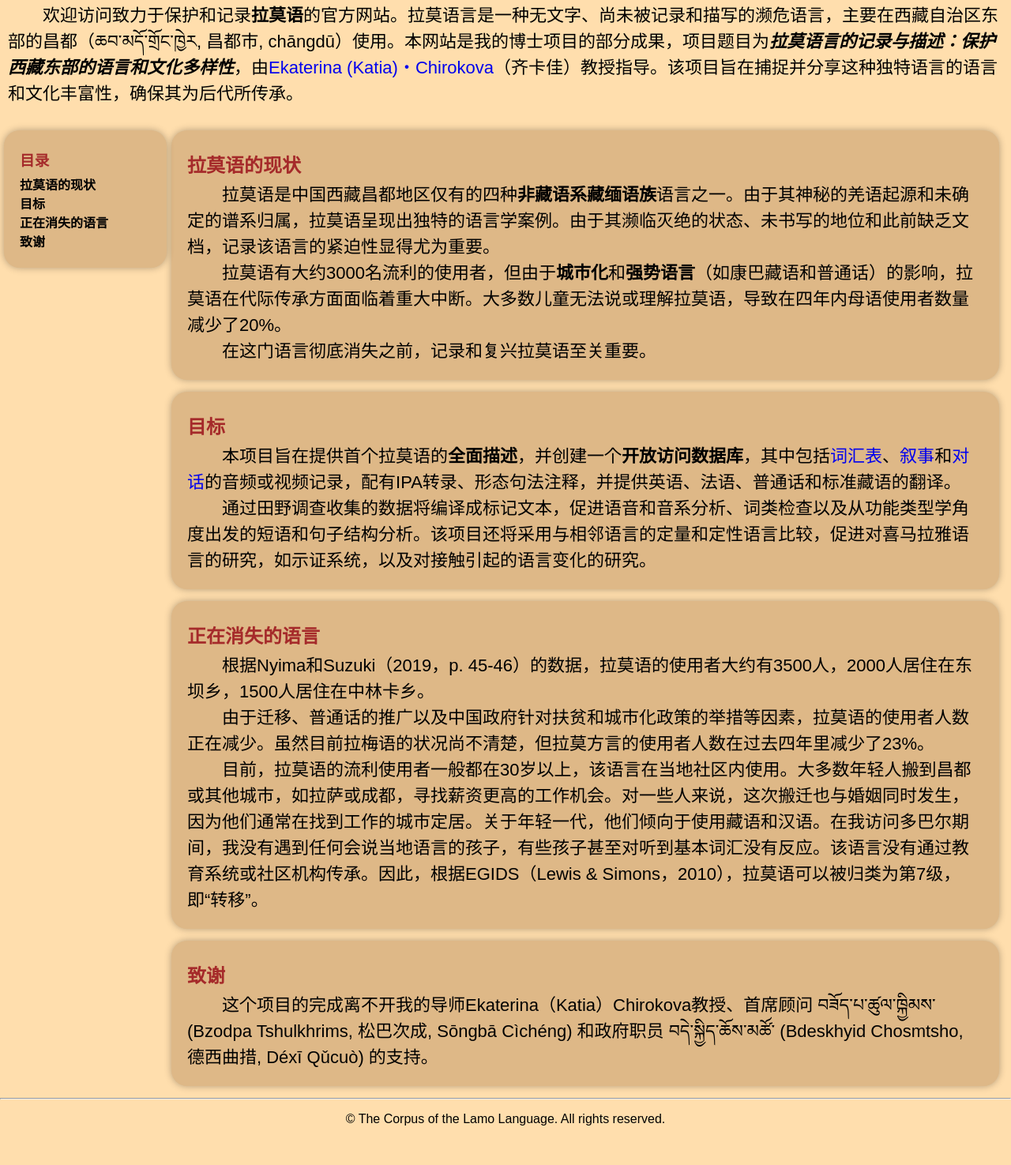
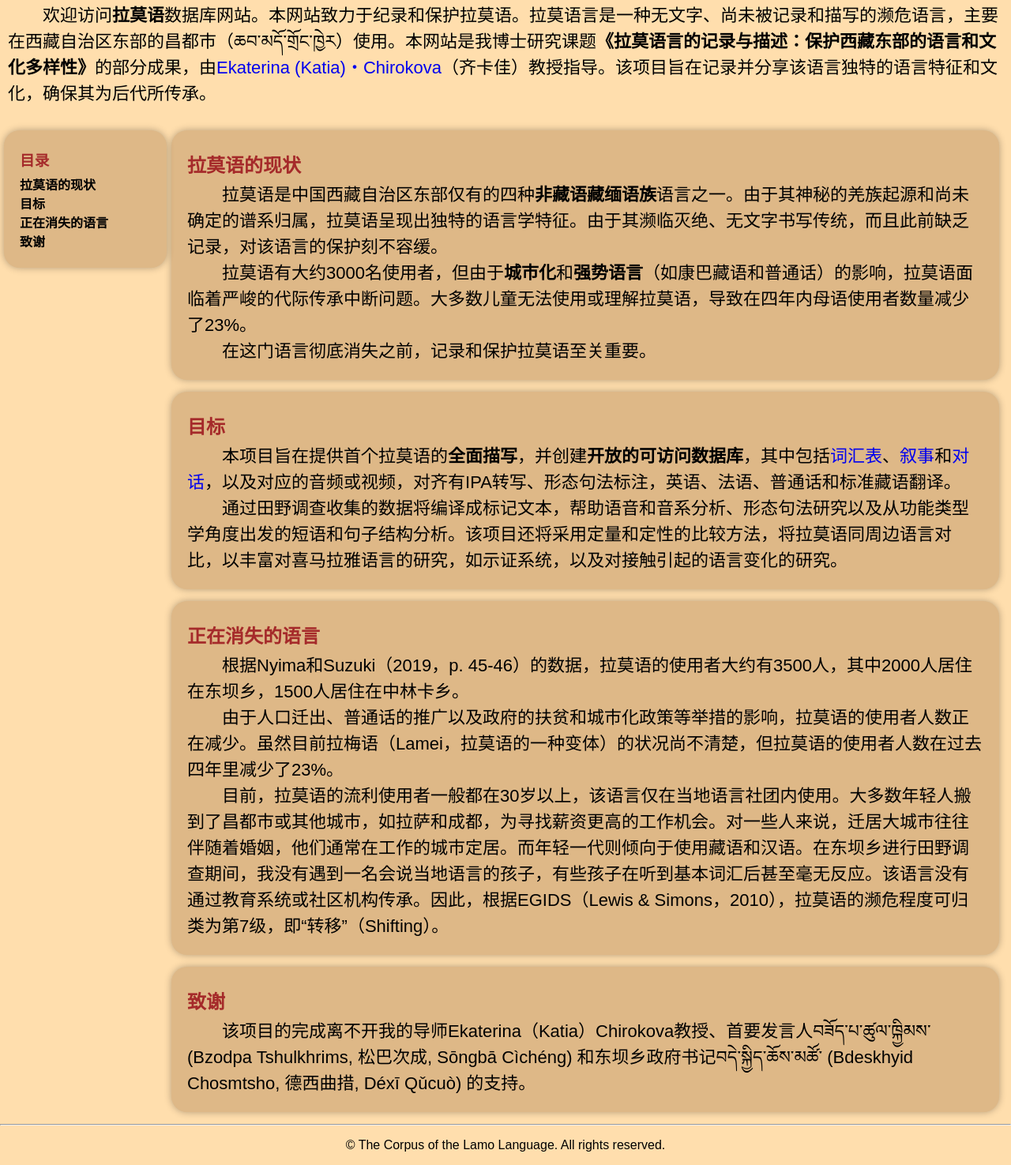
Before and after one commit to oleo7823/lamo, a plain HTML site: page 01 homepage_cn.html in a window 1280 px wide. Shown: the part 171-1646 px from the top of the page at 79% size. Before the commit the page ends 1613 px from the top, so only its background shows below. Drawn offline with Linux system fonts and the light colour scheme.

Commit message:
homepage_cn lang polish

```diff
--- a/01 homepage_cn.html
+++ b/01 homepage_cn.html
@@ -58,7 +58,7 @@
     </nav>
 
     <div class="intro">
-        <p>欢迎访问致力于保护和记录<b>拉莫语</b>的官方网站。拉莫语言是一种无文字、尚未被记录和描写的濒危语言，主要在西藏自治区东部的昌都（ཆབ་མདོ་གྲོང་ཁྱེར, 昌都市, chāngdū）使用。本网站是我的博士项目的部分成果，项目题目为<strong><i>拉莫语言的记录与描述：保护西藏东部的语言和文化多样性</i></strong>，由<a href="http://katia-chirkova.info/" target="_blank">Ekaterina (Katia)・Chirokova</a>（齐卡佳）教授指导。该项目旨在捕捉并分享这种独特语言的语言和文化丰富性，确保其为后代所传承。</p>
+        <p>欢迎访问<b>拉莫语</b>数据库网站。本网站致力于纪录和保护拉莫语。拉莫语言是一种无文字、尚未被记录和描写的濒危语言，主要在西藏自治区东部的昌都市（ཆབ་མདོ་གྲོང་ཁྱེར）使用。本网站是我博士研究课题<b>《拉莫语言的记录与描述：保护西藏东部的语言和文化多样性》</b>的部分成果，由<a href="http://katia-chirkova.info/" target="_blank">Ekaterina (Katia)・Chirokova</a>（齐卡佳）教授指导。该项目旨在记录并分享该语言独特的语言特征和文化，确保其为后代所传承。</p>
     </div>
 
     <article>
@@ -75,29 +75,29 @@
 
         <section class="content">
             <h2 id="t1">拉莫语的现状</h2>
-            <p>拉莫语是中国西藏昌都地区仅有的四种<b>非藏语系藏缅语族</b>语言之一。由于其神秘的羌语起源和未确定的谱系归属，拉莫语呈现出独特的语言学案例。由于其濒临灭绝的状态、未书写的地位和此前缺乏文档，记录该语言的紧迫性显得尤为重要。</p>
-            <p>拉莫语有大约3000名流利的使用者，但由于<b>城市化</b>和<b>强势语言</b>（如康巴藏语和普通话）的影响，拉莫语在代际传承方面面临着重大中断。大多数儿童无法说或理解拉莫语，导致在四年内母语使用者数量减少了20%。</p>
-            <p>在这门语言彻底消失之前，记录和复兴拉莫语至关重要。</p>
+            <p>拉莫语是中国西藏自治区东部仅有的四种<b>非藏语藏缅语族</b>语言之一。由于其神秘的羌族起源和尚未确定的谱系归属，拉莫语呈现出独特的语言学特征。由于其濒临灭绝、无文字书写传统，而且此前缺乏记录，对该语言的保护刻不容缓。</p>
+            <p>拉莫语有大约3000名使用者，但由于<b>城市化</b>和<b>强势语言</b>（如康巴藏语和普通话）的影响，拉莫语面临着严峻的代际传承中断问题。大多数儿童无法使用或理解拉莫语，导致在四年内母语使用者数量减少了23%。</p>
+            <p>在这门语言彻底消失之前，记录和保护拉莫语至关重要。</p>
         </section>
 
         <section class="content">
             <h2 id="t2">目标</h2>
-            <p>本项目旨在提供首个拉莫语的<b>全面描述</b>，并创建一个<b>开放访问数据库</b>，其中包括<a href="#">词汇表</a>、<a href="#">叙事</a>和<a href="#">对话</a>的音频或视频记录，配有IPA转录、形态句法注释，并提供英语、法语、普通话和标准藏语的翻译。</p>
-            <p>通过田野调查收集的数据将编译成标记文本，促进语音和音系分析、词类检查以及从功能类型学角度出发的短语和句子结构分析。该项目还将采用与相邻语言的定量和定性语言比较，促进对喜马拉雅语言的研究，如示证系统，以及对接触引起的语言变化的研究。</p>
+            <p>本项目旨在提供首个拉莫语的<b>全面描写</b>，并创建<b>开放的可访问数据库</b>，其中包括<a href="#">词汇表</a>、<a href="#">叙事</a>和<a href="#">对话</a>，以及对应的音频或视频，对齐有IPA转写、形态句法标注，英语、法语、普通话和标准藏语翻译。</p>
+            <p>通过田野调查收集的数据将编译成标记文本，帮助语音和音系分析、形态句法研究以及从功能类型学角度出发的短语和句子结构分析。该项目还将采用定量和定性的比较方法，将拉莫语同周边语言对比，以丰富对喜马拉雅语言的研究，如示证系统，以及对接触引起的语言变化的研究。</p>
         </section>
 
 
         <section class="content">
             <h2 id="t3">正在消失的语言</h2>
-            <p>根据Nyima和Suzuki（2019，p. 45-46）的数据，拉莫语的使用者大约有3500人，2000人居住在东坝乡，1500人居住在中林卡乡。</p>
-            <p>由于迁移、普通话的推广以及中国政府针对扶贫和城市化政策的举措等因素，拉莫语的使用者人数正在减少。虽然目前拉梅语的状况尚不清楚，但拉莫方言的使用者人数在过去四年里减少了23%。</p>
-            <p>目前，拉莫语的流利使用者一般都在30岁以上，该语言在当地社区内使用。大多数年轻人搬到昌都或其他城市，如拉萨或成都，寻找薪资更高的工作机会。对一些人来说，这次搬迁也与婚姻同时发生，因为他们通常在找到工作的城市定居。关于年轻一代，他们倾向于使用藏语和汉语。在我访问多巴尔期间，我没有遇到任何会说当地语言的孩子，有些孩子甚至对听到基本词汇没有反应。该语言没有通过教育系统或社区机构传承。因此，根据EGIDS（Lewis & Simons，2010），拉莫语可以被归类为第7级，即“转移”。</p>
+            <p>根据Nyima和Suzuki（2019，p. 45-46）的数据，拉莫语的使用者大约有3500人，其中2000人居住在东坝乡，1500人居住在中林卡乡。</p>
+            <p>由于人口迁出、普通话的推广以及政府的扶贫和城市化政策等举措的影响，拉莫语的使用者人数正在减少。虽然目前拉梅语（Lamei，拉莫语的一种变体）的状况尚不清楚，但拉莫语的使用者人数在过去四年里减少了23%。</p>
+            <p>目前，拉莫语的流利使用者一般都在30岁以上，该语言仅在当地语言社团内使用。大多数年轻人搬到了昌都市或其他城市，如拉萨和成都，为寻找薪资更高的工作机会。对一些人来说，迁居大城市往往伴随着婚姻，他们通常在工作的城市定居。而年轻一代则倾向于使用藏语和汉语。在东坝乡进行田野调查期间，我没有遇到一名会说当地语言的孩子，有些孩子在听到基本词汇后甚至毫无反应。该语言没有通过教育系统或社区机构传承。因此，根据EGIDS（Lewis & Simons，2010），拉莫语的濒危程度可归类为第7级，即“转移”（Shifting）。</p>
         </section>
 
 
         <section class="content">
             <h2 id="t4">致谢</h2>
-            <p>这个项目的完成离不开我的导师Ekaterina（Katia）Chirokova教授、首席顾问 བཟོད་པ་ཚུལ་ཁྐྱིམས་ (Bzodpa Tshulkhrims, 松巴次成, Sōngbā Cìchéng) 和政府职员 བདེ་སྐྱིད་ཆོས་མཚོ་ (Bdeskhyid Chosmtsho, 德西曲措, Déxī Qǔcuò) 的支持。</p>
+            <p>该项目的完成离不开我的导师Ekaterina（Katia）Chirokova教授、首要发言人བཟོད་པ་ཚུལ་ཁྐྱིམས་ (Bzodpa Tshulkhrims, 松巴次成, Sōngbā Cìchéng) 和东坝乡政府书记བདེ་སྐྱིད་ཆོས་མཚོ་ (Bdeskhyid Chosmtsho, 德西曲措, Déxī Qǔcuò) 的支持。</p>
         </section>
 
     </article>
```
